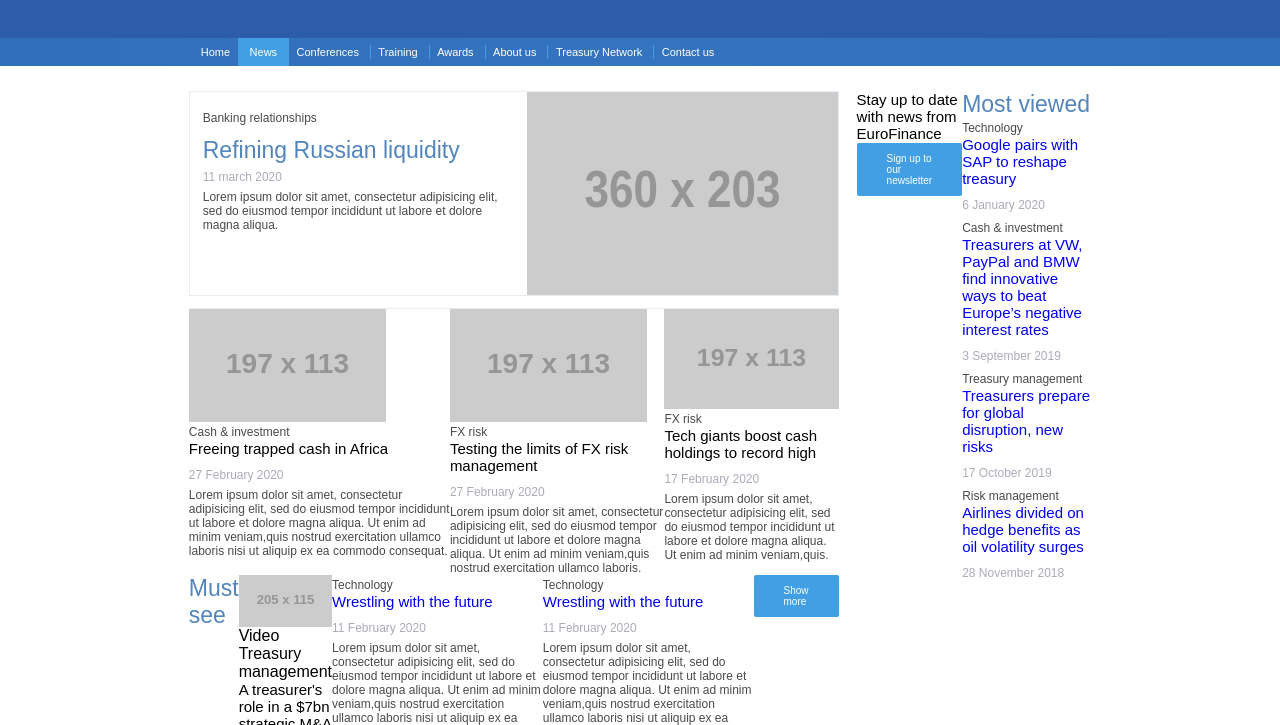
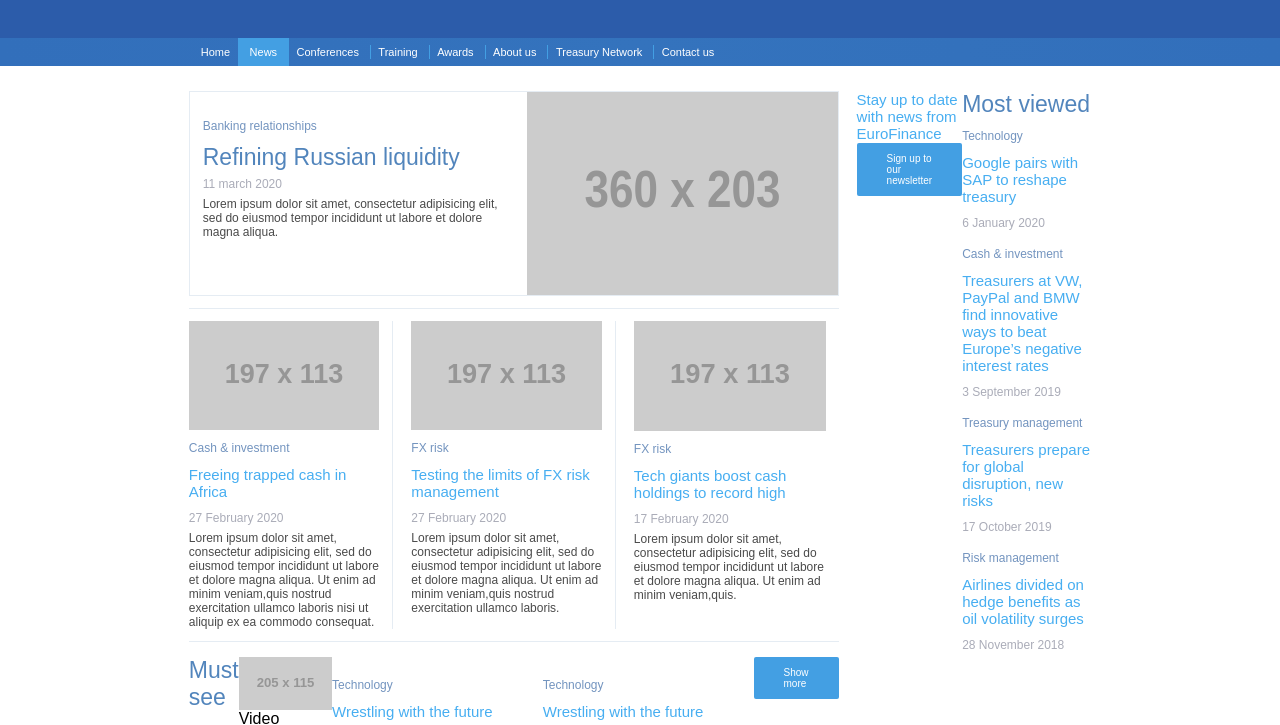
Before and after one commit to dpriyankaprdxn/euroFinance, a plain HTML site: page news.html in a window 1280 px wide. Shown: the part 60-785 px from the top of the page. Drawn offline with Linux system fonts and the light colour scheme; placeholder pictures from the web are drawn by us.

Commit message:
all-news section styling completed

```diff
--- a/assets/css/style.css
+++ b/assets/css/style.css
@@ -745,6 +745,38 @@ aside {
 
 /*single-news styling end here*/
 
+/*all-news styling start here*/
+
+.all-news {
+ padding: 12px 0;
+ border-bottom: 1px solid #e5ecf3;
+ margin-bottom: 15px;
+}
+
+.news h4,
+.news h4 a { color: #47aef1; }
+
+.all-news article {
+  -webkit-box-sizing: border-box;
+  box-sizing: border-box;
+  padding-right: 2%;
+  -ms-flex-preferred-size: 31.5%;
+  flex-basis: 31.5%;
+}
+
+.news span:first-of-type {
+  margin: 11px 0;
+  color:  #7394bf
+}
+
+.all-news article:not(:last-child) { border-right: 1px solid #e5ecf3;  }
+article figure { overflow: hidden; }
+
+.all-conferences,
+.others-news-list { padding-top: 10px; }
+
+/*all-news styling end here*/
+
 /*=================================
  news page styling end here
 =================================*/
@@ -985,7 +1017,8 @@ footer p {
   news  hover effect styling end here
   ===========================================*/
 
-  .single-news a:hover {
+  .single-news a:hover,
+  article a:hover {
     -webkit-transform: scale(1.5);
     -ms-transform: scale(1.5);
     transform: scale(1.5);
```
